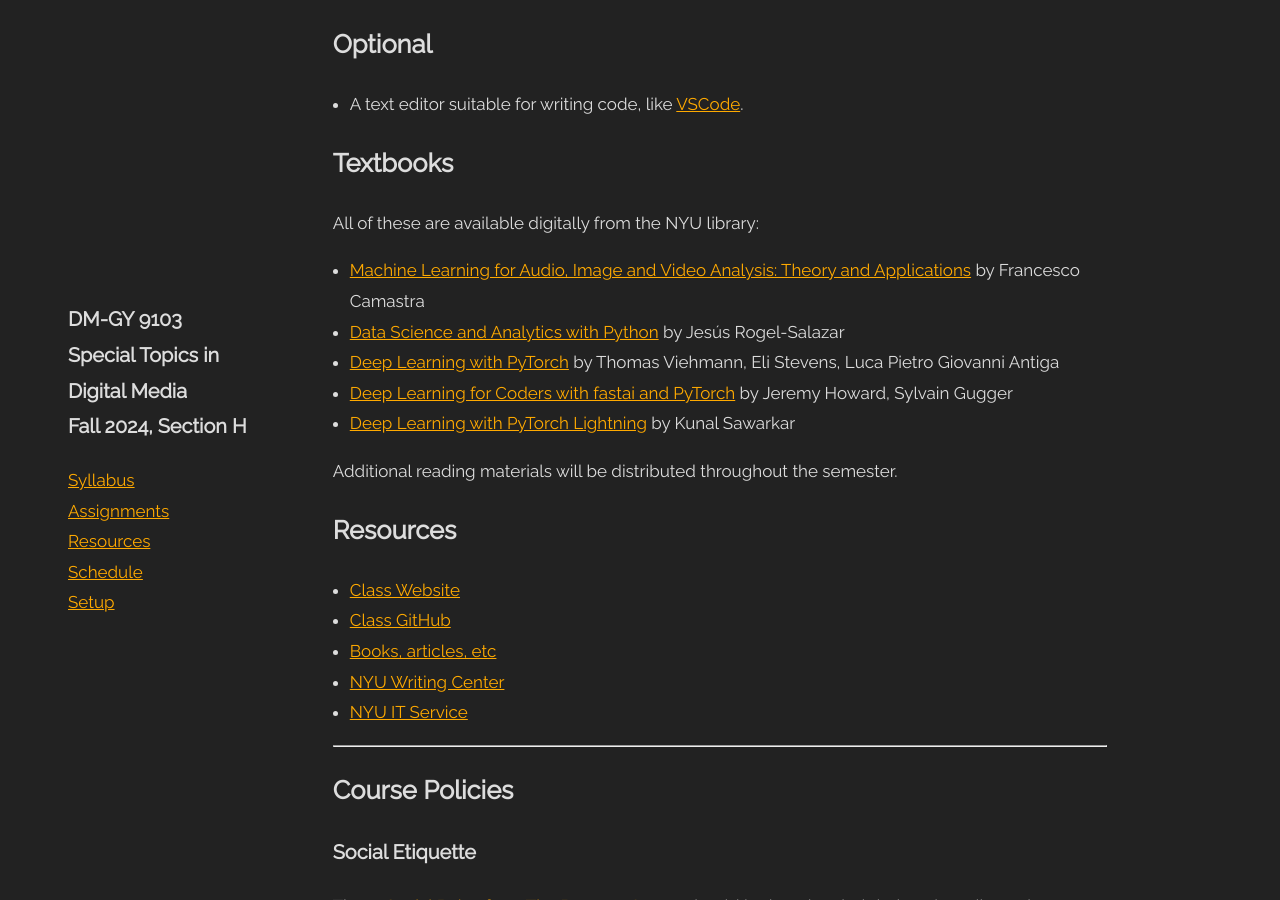
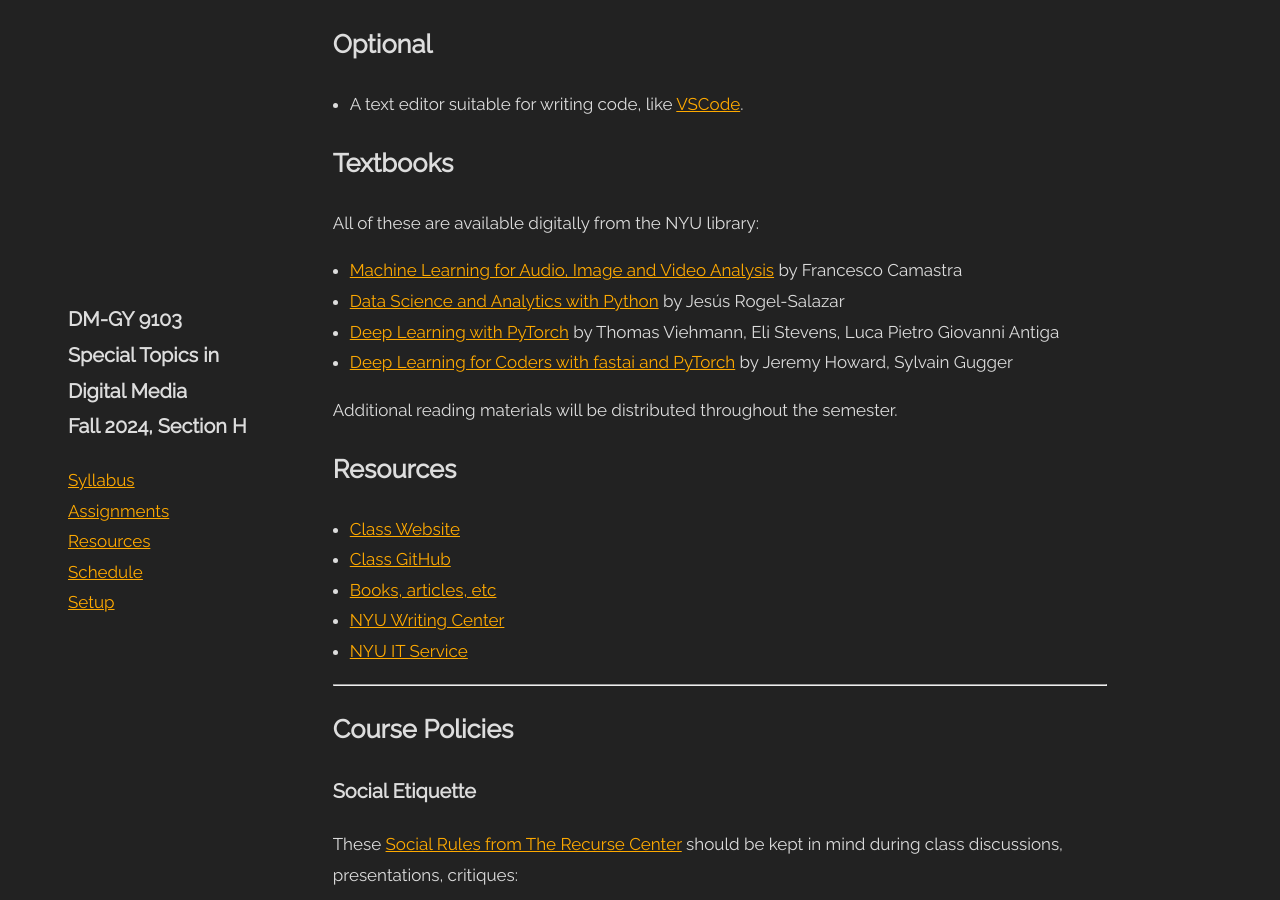
Before and after one commit to 9103H/9103H.github.io, a Jekyll site: the page built from README.md, in a window 1280 px wide and 900 px high, scrolled down 5434 px. Built offline with Jekyll 4.4.1, drawn with Linux system fonts in a browser that asks for light colours.

```diff
--- a/README.md
+++ b/README.md
@@ -170,11 +170,10 @@ Students should expect to spend roughly 6 hours each week on supplemental work i
 
 All of these are available digitally from the NYU library:
 
-- [Machine Learning for Audio, Image and Video Analysis: Theory and Applications](https://ebookcentral.proquest.com/lib/nyulibrary-ebooks/reader.action?docID=3062703) by Francesco Camastra
-- [Data Science and Analytics with Python](https://ebookcentral.proquest.com/lib/nyulibrary-ebooks/reader.action?docID=5264120) by Jesús Rogel-Salazar
-- [Deep Learning with PyTorch](https://learning-oreilly-com.proxy.library.nyu.edu/library/view/deep-learning-with/9781617295263/) by Thomas Viehmann, Eli Stevens, Luca Pietro Giovanni Antiga
-- [Deep Learning for Coders with fastai and PyTorch](https://learning-oreilly-com.proxy.library.nyu.edu/library/view/deep-learning-for/9781492045519/) by Jeremy Howard, Sylvain Gugger
-- [Deep Learning with PyTorch Lightning](https://learning-oreilly-com.proxy.library.nyu.edu/library/view/deep-learning-with/9781800561618/) by Kunal Sawarkar
+- [Machine Learning for Audio, Image and Video Analysis](https://search.library.nyu.edu/permalink/01NYU_INST/1d6v258/alma990043455210107871) by Francesco Camastra
+- [Data Science and Analytics with Python](https://search.library.nyu.edu/permalink/01NYU_INST/1d6v258/alma990057985780107876) by Jesús Rogel-Salazar
+- [Deep Learning with PyTorch](https://search.library.nyu.edu/permalink/01NYU_INST/1d6v258/alma990075739540107871) by Thomas Viehmann, Eli Stevens, Luca Pietro Giovanni Antiga
+- [Deep Learning for Coders with fastai and PyTorch](https://search.library.nyu.edu/permalink/01NYU_INST/1d6v258/alma990075764180107871) by Jeremy Howard, Sylvain Gugger
 
 Additional reading materials will be distributed throughout the semester.
 
```
Also changed, not shown: _pages/resources.md (+4 -5 lines), _pages/setup.md (+2 -2 lines).
